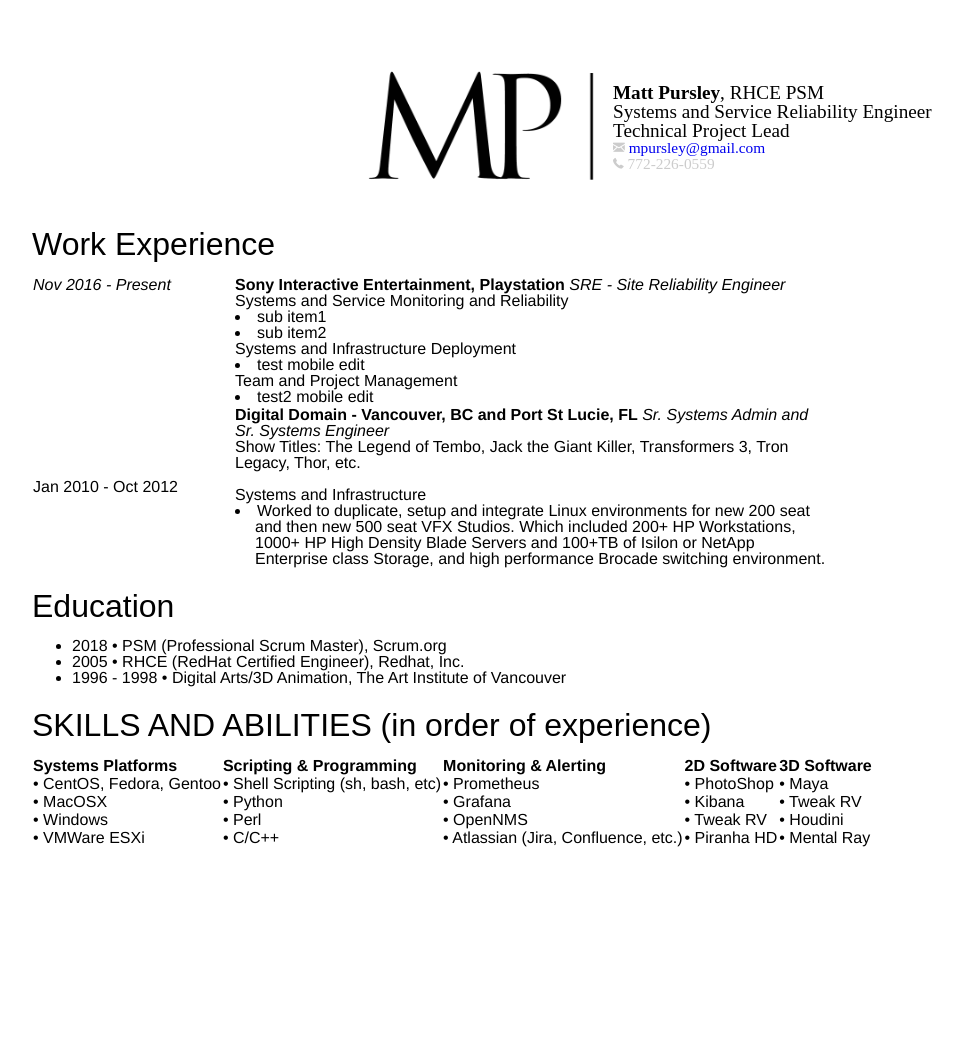
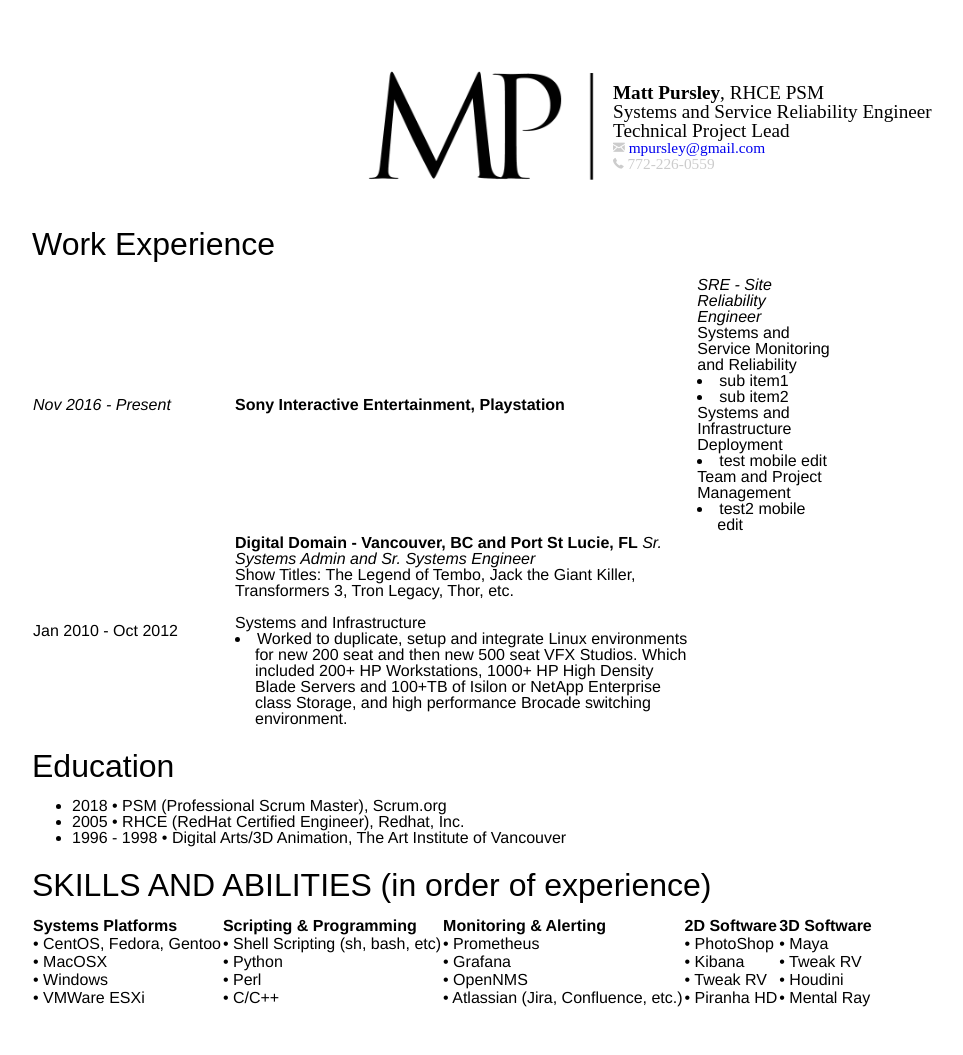
Before and after one commit to mpursley/mpursley.github.io, a Jekyll site: the page built from index_resume_short.md, in a window 1280 px wide. Shown: the whole page, without its empty margins (16-979 px from the left). Built offline with Jekyll 4.4.1, drawn with Linux system fonts in a browser that asks for light colours; before the commit the page ends 900 px from its top, so only the background shows below that.

Commit message:
Update index_resume_short.md

```diff
--- a/index_resume_short.md
+++ b/index_resume_short.md
@@ -28,12 +28,14 @@
 ## Work Experience
 
 <table width="800">
-  <tr style="vertical-align:top">
-    <td width="200" style="vertical-align:top">
+  <tr>
+    <td width="200">
       <i>Nov 2016 - Present</i>
     </td>
     <td>
       <b>Sony Interactive Entertainment, Playstation</b>
+    </td>
+    <td>
       <i>SRE - Site Reliability Engineer</i><br>
       Systems and Service Monitoring and Reliability
           <li>sub item1</li>
```
